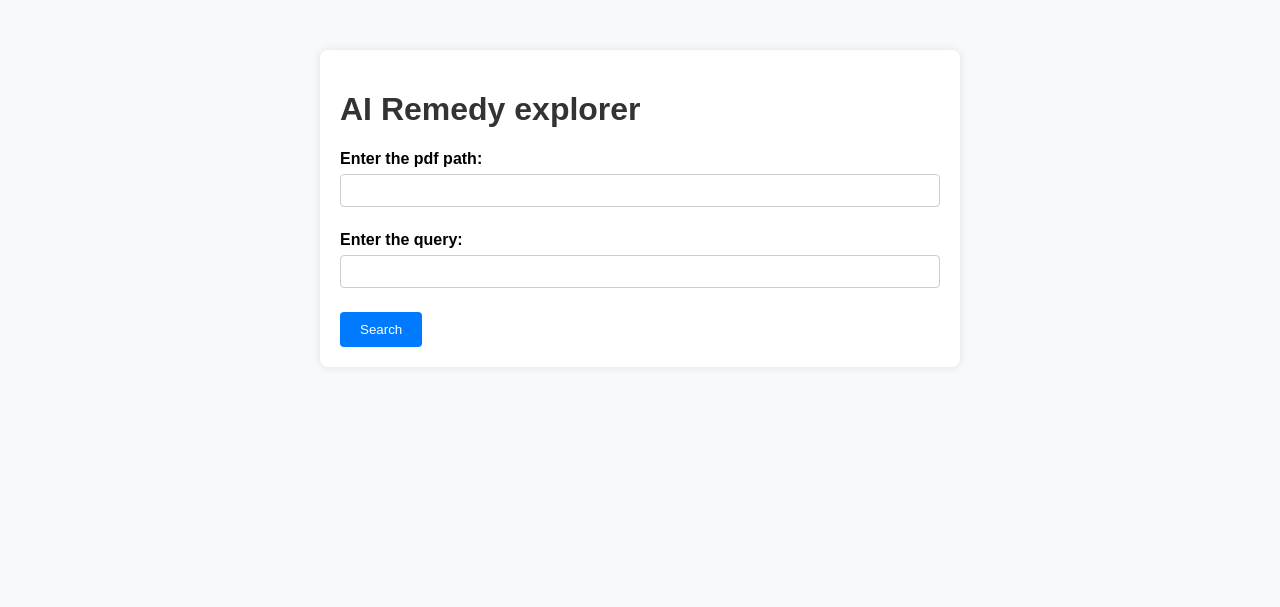
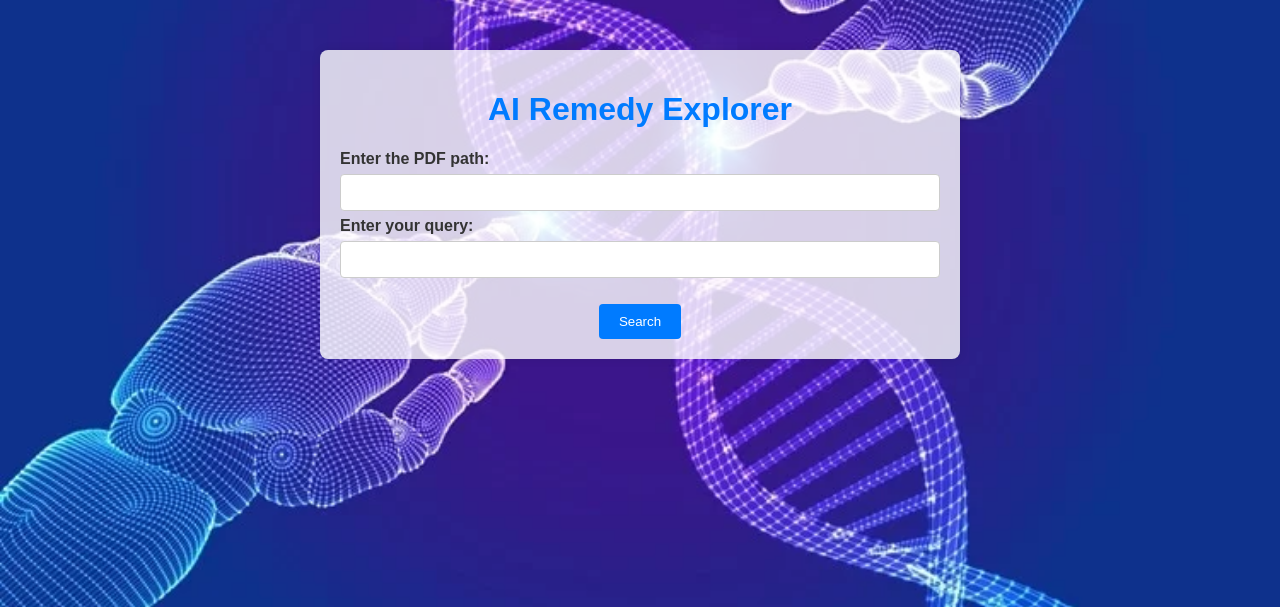
Before and after one commit to krishnachalla08/AI-Remedy-Explorer, a Flask app: page / in a window 1280 px wide. Shown: the top 607 px of the page. Run offline with Flask 3, Linux system fonts and the light colour scheme.

Commit message:
Initial commit

```diff
--- a/templates/index.html
+++ b/templates/index.html
@@ -3,35 +3,46 @@
 <head>
     <meta charset="UTF-8">
     <meta name="viewport" content="width=device-width, initial-scale=1.0">
-    <title>AI PDF Search</title>
+    <title>AI Remedy Explorer</title>
     <style>
         body {
             font-family: Arial, sans-serif;
             margin: 0;
             padding: 0;
             background-color: #f8f9fa;
+            background-image: url('img.png'); /* Add your image path here */
+            background-size: cover;
+            background-position: center;
+            background-repeat: no-repeat;
         }
 
         .container {
             max-width: 600px;
             margin: 50px auto;
             padding: 20px;
-            background-color: #fff;
+            background-color: rgba(255, 255, 255, 0.8); /* Add opacity to make the background semi-transparent */
             border-radius: 8px;
             box-shadow: 0 0 10px rgba(0, 0, 0, 0.1);
         }
 
-        h1, h2 {
+        h1 {
+            color: #007bff;
+            text-align: center;
+        }
+
+        h2 {
             color: #333;
+            margin-top: 20px;
         }
 
         label {
             font-weight: bold;
+            color: #333;
         }
 
         input[type="text"] {
             width: 100%;
-            padding: 8px;
+            padding: 10px;
             margin: 6px 0;
             border: 1px solid #ccc;
             border-radius: 4px;
@@ -45,29 +56,44 @@
             border: none;
             border-radius: 4px;
             cursor: pointer;
+            display: block;
+            margin: 20px auto 0;
         }
 
         button:hover {
             background-color: #0056b3;
         }
+
+        .result {
+            margin-top: 20px;
+            border-top: 1px solid #ccc;
+            padding-top: 20px;
+        }
+
+        .result p {
+            margin-top: 10px;
+            color: #333;
+        }
     </style>
 </head>
 <body>
     <div class="container">
-        <h1>AI Remedy explorer</h1>
+        <h1>AI Remedy Explorer</h1>
         <form method="post">
-            <label for="pdf_path">Enter the pdf path:</label>
-            <input type="text" id="pdf_path" name="pdf_path" required><br><br>
+            <label for="pdf_path">Enter the PDF path:</label>
+            <input type="text" id="pdf_path" name="pdf_path" required><br>
 
-            <label for="query">Enter the query:</label>
-            <input type="text" id="query" name="query" required><br><br>
+            <label for="query">Enter your query:</label>
+            <input type="text" id="query" name="query" required><br>
 
             <button type="submit">Search</button>
         </form>
 
         {% if query %}
-        <h2>Result for : {{ query }}</h2>
-        <p>{{ answer }}</p>
+        <div class="result">
+            <h2>Results for: {{ query }}</h2>
+            <p>{{ answer }}</p>
+        </div>
         {% endif %}
     </div>
 </body>
```
Also changed, not shown: templates/img.png (added).
